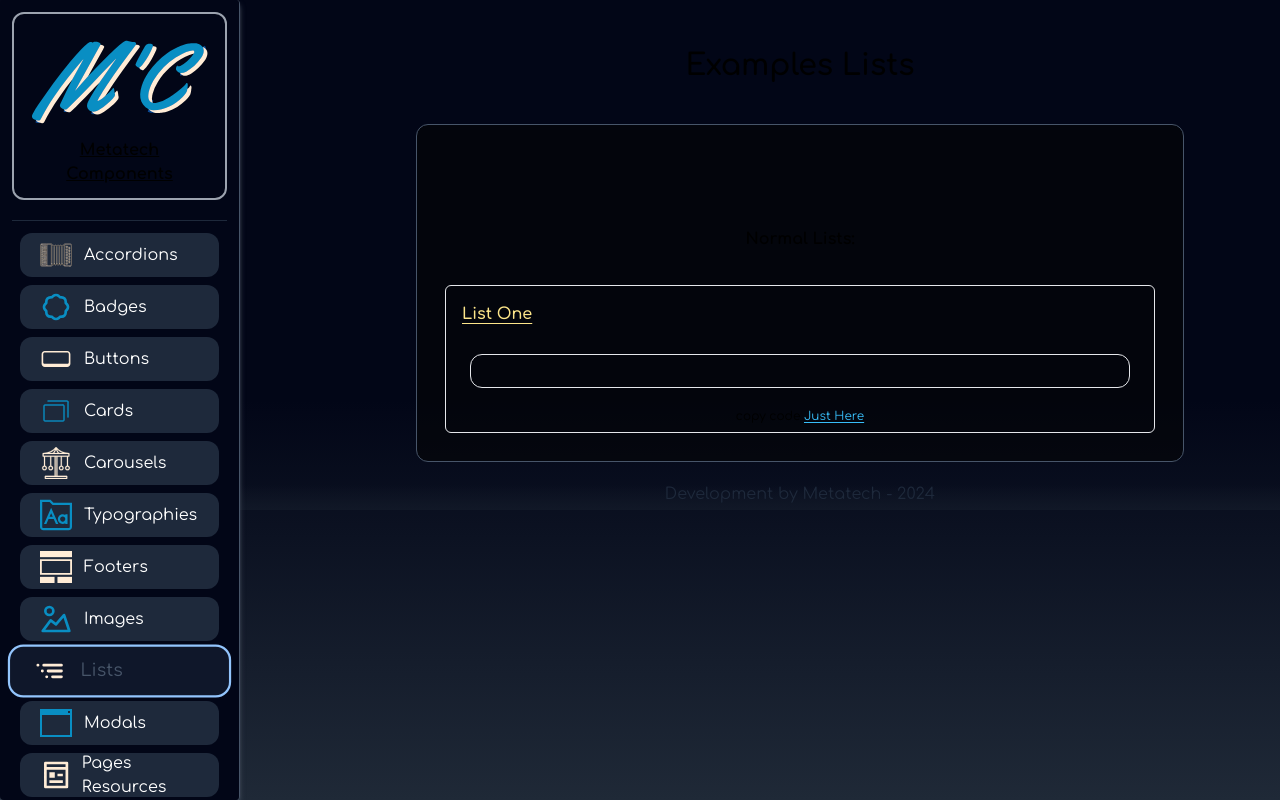
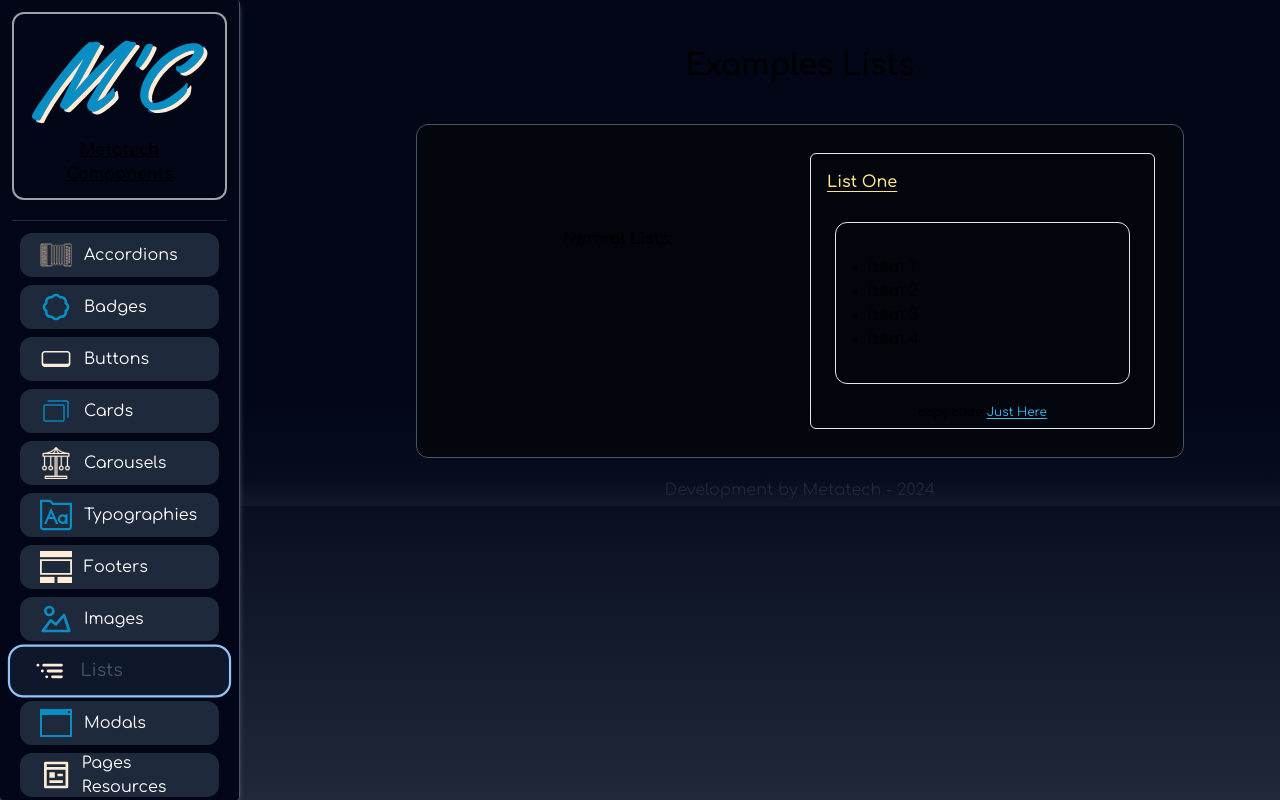
Before and after one commit to metatech-programmer/components_css, a React (Vite) app: page /Lists in a window 1280 px wide. Built offline with nearby package versions, Linux system fonts and the light colour scheme.

Commit message:
add footer, image,list and modal

```diff
--- a/src/components/Footers/Footer.jsx
+++ b/src/components/Footers/Footer.jsx
@@ -1,3 +1,5 @@
+import CopyCode from "../CopyCode/CopyCode";
+
 const FooterComponents = () => {
   const boxStyle = {
     padre:
@@ -25,17 +27,20 @@ const FooterComponents = () => {
         {/* Footer 1 */}
         <div className={boxStyle.hijo}>
           <h2 className={boxStyle.titulo}>{textos.titulo_texto.uno}</h2>
-					<div className="mx-4 border rounded-xl p-4"/>
-					<p className="text-xs text-center text-balance ">
-						copy code{" "}
-						<a
-							href="#www"
-							className="underline underline-offset-2 text-sky-400 hover:text-sky-700"
-						>
+          <div className="mx-4 border rounded-xl p-4 bg-zinc-200 text-zinc-900 text-center text-balance">
+            <hr className="border-zinc-900 m-4" />
+            <span>
               {" "}
-							Just Here{" "}
-						</a>
-					</p>
+              &copy; 2023 - 2024 Development by Metatech | All right reserved
+            </span>
+          </div>
+          <CopyCode
+            number_code={Math.floor(Math.random() * 10000)}
+            code={`<div className="mx-4 border rounded-xl p-4 bg-zinc-200 text-zinc-900 text-center text-balance">
+						<hr className="border-zinc-900 m-4"/>
+						<span > &copy; 2023 - 2024 Development by Metatech | All right reserved</span>
+					  </div>`}
+          />
         </div>
       </div>
       {/* ///////////////////////////////////// */}
--- a/src/components/Images/Image.jsx
+++ b/src/components/Images/Image.jsx
@@ -1,7 +1,8 @@
+import CopyCode from "../CopyCode/CopyCode";
 const ImageComponents = () => {
   const boxStyle = {
     padre:
-			"grid grid-cols-1 border border-slate-600 p-7 rounded-xl gap-5 w-[60vw] h-[80%] bg-[#0404048e]  overflow-scroll",
+      "grid grid-cols-2 border border-slate-600 p-7 rounded-xl gap-5 w-[60vw] h-[80%] bg-[#0404048e]  overflow-scroll",
     hijo: "h-auto w-full  flex text-left flex-col m-auto p-2 gap-5 rounded-md border",
     titulo:
       "underline font-semibold underline-offset-4 text-amber-200 p-2 text-start",
@@ -25,17 +26,28 @@ const ImageComponents = () => {
         {/* Image 1 */}
         <div className={boxStyle.hijo}>
           <h2 className={boxStyle.titulo}>{textos.titulo_texto.uno}</h2>
-					<div className="mx-4 border rounded-xl p-4"/>
-					<p className="text-xs text-center text-balance ">
-						copy code{" "}
-						<a
-							href="#www"
-							className="underline underline-offset-2 text-sky-400 hover:text-sky-700"
-						>
-							{" "}
-							Just Here{" "}
-						</a>
-					</p>
+          <div className="mx-4 border rounded-xl p-4">
+            <div className="border-2  w-full rounded-xl bg-slate-400 border-amber-300 ">
+              <img
+                className="w-full"
+                src={`https://www.gravatar.com/avatar/${Array.from(
+                  { length: 16 },
+                  () => Math.floor(Math.random() * 16).toString(16)
+                ).join("")}?d=robohash&f=y&s=264
+				`}
+                alt="image"
+              />
+            </div>
+          </div>
+
+          <CopyCode
+            number_code={Math.floor(Math.random() * 10000)}
+            code={`<div class="border-2  w-full rounded-xl bg-slate-400 border-amber-300 "><img class="w-full"
+			src="https://www.gravatar.com/avatar/${Array.from({ length: 16 }, () =>
+        Math.floor(Math.random() * 16).toString(16)
+      ).join("")}?d=robohash&f=y&s=264"
+			alt="image"></div>`}
+          />
         </div>
       </div>
       {/* ///////////////////////////////////// */}
--- a/src/components/Lists/List.jsx
+++ b/src/components/Lists/List.jsx
@@ -1,7 +1,8 @@
+import CopyCode from "../CopyCode/CopyCode";
 const ListComponents = () => {
   const boxStyle = {
     padre:
-			"grid grid-cols-1 border border-slate-600 p-7 rounded-xl gap-5 w-[60vw] h-[80%] bg-[#0404048e]  overflow-scroll",
+      "grid grid-cols-2 border border-slate-600 p-7 rounded-xl gap-5 w-[60vw] h-[80%] bg-[#0404048e]  overflow-scroll",
     hijo: "h-auto w-full  flex text-left flex-col m-auto p-2 gap-5 rounded-md border",
     titulo:
       "underline font-semibold underline-offset-4 text-amber-200 p-2 text-start",
@@ -25,17 +26,45 @@ const ListComponents = () => {
         {/* List 1 */}
         <div className={boxStyle.hijo}>
           <h2 className={boxStyle.titulo}>{textos.titulo_texto.uno}</h2>
-					<div className="mx-4 border rounded-xl p-4"/>
-					<p className="text-xs text-center text-balance ">
-						copy code{" "}
-						<a
-							href="#www"
-							className="underline underline-offset-2 text-sky-400 hover:text-sky-700"
-						>
-							{" "}
-							Just Here{" "}
-						</a>
-					</p>
+          <div className="mx-4 border rounded-xl p-4">
+            <div className="w-full">
+              <ol className="list-outside list-disc m-4">
+                <li className="list-item hover:underline underline-offset-4 hover:list-inside">
+                  item 1
+                </li>
+                <li className="list-item hover:underline underline-offset-4 hover:list-inside">
+                  item 2
+                </li>
+                <li className="list-item hover:underline underline-offset-4 hover:list-inside">
+                  item 3
+                </li>
+                <li className="list-item hover:underline underline-offset-4 hover:list-inside">
+                  item 4
+                </li>
+              </ol>
+            </div>
+          </div>
+          <CopyCode
+            number_code={Math.floor(Math.random() * 10000)}
+            code={` <div className="mx-4 border rounded-xl p-4">
+            <div className="w-full">
+              <ol className="list-outside list-disc m-4">
+                <li className="list-item hover:underline underline-offset-4 hover:list-inside">
+                  item 1
+                </li>
+                <li className="list-item hover:underline underline-offset-4 hover:list-inside">
+                  item 2
+                </li>
+                <li className="list-item hover:underline underline-offset-4 hover:list-inside">
+                  item 3
+                </li>
+                <li className="list-item hover:underline underline-offset-4 hover:list-inside">
+                  item 4
+                </li>
+              </ol>
+            </div>
+          </div>`}
+          />
         </div>
       </div>
       {/* ///////////////////////////////////// */}
--- a/src/components/Modals/Modal.jsx
+++ b/src/components/Modals/Modal.jsx
@@ -1,7 +1,9 @@
+import CopyCode from "../CopyCode/CopyCode";
+
 const ModalComponents = () => {
   const boxStyle = {
     padre:
-			"grid grid-cols-1 border border-slate-600 p-7 rounded-xl gap-5 w-[60vw] h-[80%] bg-[#0404048e]  overflow-scroll",
+      "grid grid-cols-2 border border-slate-600 p-7 rounded-xl gap-5 w-[60vw] h-[80%] bg-[#0404048e]  overflow-scroll",
     hijo: "h-auto w-full  flex text-left flex-col m-auto p-2 gap-5 rounded-md border",
     titulo:
       "underline font-semibold underline-offset-4 text-amber-200 p-2 text-start",
@@ -25,17 +27,45 @@ const ModalComponents = () => {
         {/* Modal 1 */}
         <div className={boxStyle.hijo}>
           <h2 className={boxStyle.titulo}>{textos.titulo_texto.uno}</h2>
-					<div className="mx-4 border rounded-xl p-4"/>
-					<p className="text-xs text-center text-balance ">
-						copy code{" "}
-						<a
-							href="#www"
-							className="underline underline-offset-2 text-sky-400 hover:text-sky-700"
+          <div className="mx-4 border rounded-xl p-4 bg-black ">
+            <div className="modal-one">
+              <button
+                className="border p-2 rounded w-full "
+                popovertarget="modal-one"
+                popovertargetaction="show"
               >
-							{" "}
-							Just Here{" "}
-						</a>
-					</p>
+                Open Modal
+              </button>
+              <div
+                className="w-1/2 h-1/2 rounded p-3 flex flex-col justify-between bg-zinc-200 relative -z-50"
+                id="modal-one"
+                popover="auto"
+              >
+                <h1>Esto es un modal</h1>
+                <button
+                  className="border p-2 rounded bg-red-500 font-semibold text-zinc-100 hover:scale-95 transition-all w-1/3"
+                  popovertarget="modal-one"
+                  popovertargetaction="hide"
+                >
+                  Close
+                </button>
+              </div>
+            </div>
+          </div>
+          <CopyCode
+            number_code={Math.floor(Math.random() * 10000)}
+            code={`             <div className="modal-one">
+			<button className="border p-2 rounded w-full " popovertarget="modal-one" popovertargetaction="show">
+			  Open Modal
+			</button>
+			<div className="w-1/2 h-1/2 rounded p-3 flex flex-col justify-between bg-zinc-200 relative -z-50"  id="modal-one" popover="auto">
+			  <h1>Esto es un modal</h1>
+			  <button className="border p-2 rounded bg-red-500 font-semibold text-zinc-100 hover:scale-95 transition-all w-1/3" popovertarget="modal-one" popovertargetaction="hide">
+				Close
+			  </button>
+			</div>
+		  </div>`}
+          />
         </div>
       </div>
       {/* ///////////////////////////////////// */}
```
Lines whose indentation alone changed are shown as unchanged.
